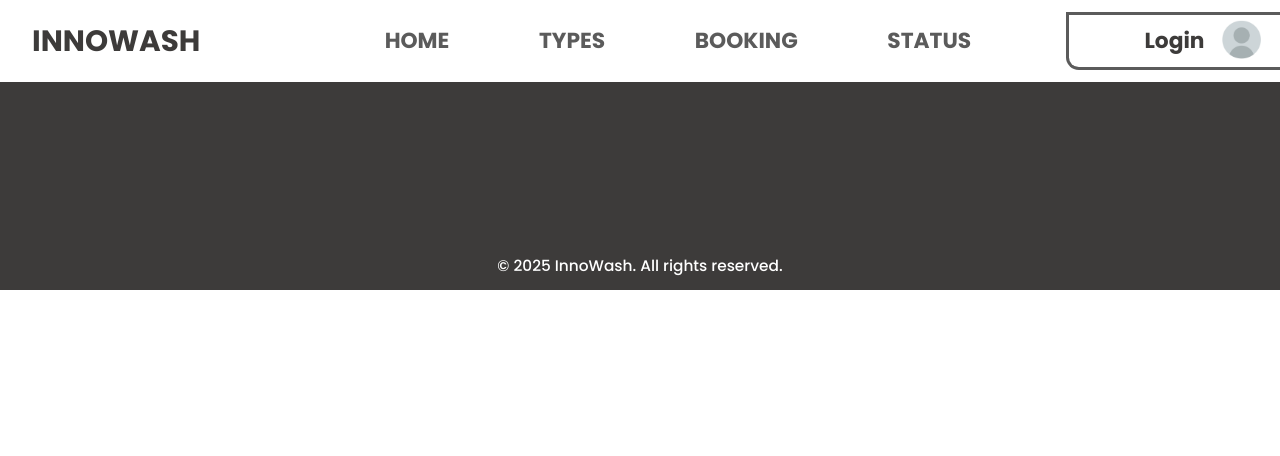
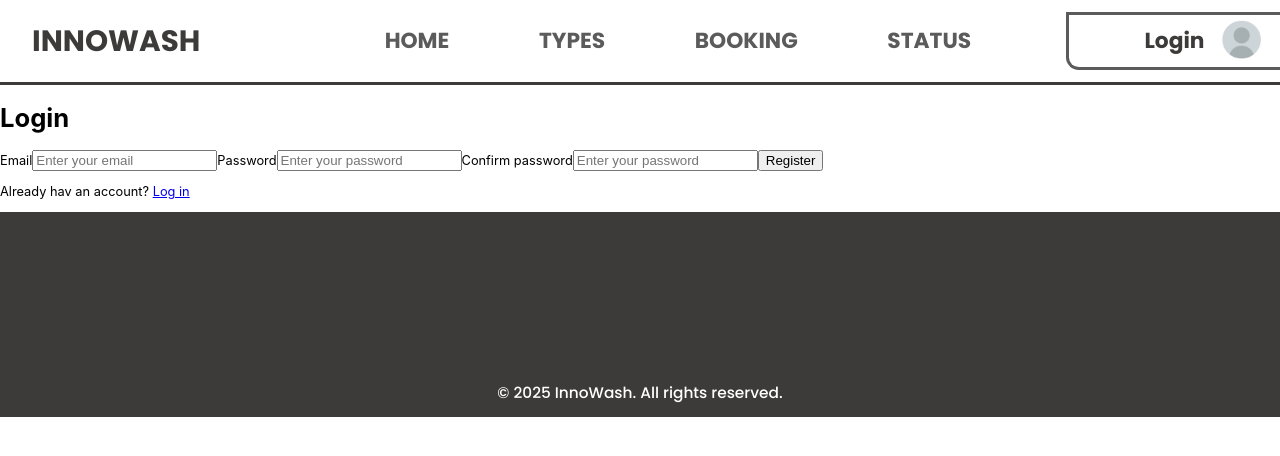
Before and after one commit to dilshadmohammed/Hack-it-Clean, a React (Create React App) app: page /register in a window 1280 px wide. Shown: the top 456 px of the page. Built offline with nearby package versions, Linux system fonts and the light colour scheme.

Commit message:
Add:Register page

```diff
--- a/src/App.js
+++ b/src/App.js
@@ -11,6 +11,7 @@ import Footer from "./components/Footer/Footer";
 import Login from "./components/pages/Auth/Login";
 import ProtectedRoute from "./components/ProtectedRoute";
 import { Toaster } from "react-hot-toast";
+import Register from "./components/pages/Auth/Register";
 
 export default function App() {
   const [isAuthenticated, setIsAuthenticated] = useState(false);
@@ -33,6 +34,7 @@ export default function App() {
         <Navbar />
         <Routes>
           <Route path="/login" element={<Login onLogin={() => setIsAuthenticated(true)} />} />
+          <Route path="/register" element={<Register onLogin={() => setIsAuthenticated(true)} />} />
           <Route path="/" element={<Home />} />
           <Route
             path="/booking"
--- a/src/components/pages/Auth/Login.js
+++ b/src/components/pages/Auth/Login.js
@@ -1,5 +1,5 @@
 import React, { useState } from "react";
-import { useNavigate } from "react-router-dom";
+import { Link, useNavigate } from "react-router-dom";
 import axiosInstance from "../../../utils/api";
 
 export default function Login({ onLogin }) {
@@ -65,7 +65,7 @@ export default function Login({ onLogin }) {
         />
         <button type="submit">Login</button>
         <p>
-          Don't have an account? <a href="#">Sign up</a>
+          Don't have an account? <Link to="/register">Sign up</Link>
         </p>
       </form>
     </div>
--- /dev/null
+++ b/src/components/pages/Auth/Register.js
@@ -0,0 +1,91 @@
+import React, { useState } from "react";
+import { Link, useNavigate } from "react-router-dom";
+import axiosInstance from "../../../utils/api";
+import toast from "react-hot-toast";
+
+export default function Register({ onLogin }) {
+  const [email, setEmail] = useState("");
+  const [password, setPassword] = useState("");
+  const [cpassword, setCPassword] = useState("");
+  const navigate = useNavigate();
+
+  const handleSubmit = async (event) => {
+    event.preventDefault();
+    toast.promise(
+        axiosInstance.post("/api/user/register/", {
+          username: email,
+          password,
+        })
+        .then((response) => {
+          if (response.data && response.data.message) {
+            Promise.resolve();
+            navigate("/login");
+          } else {
+            console.error("Login Error: No Access token");
+          }
+        })
+        .catch((err) => {
+          let errorMessage = "Login Failed, please try again";
+
+          if (err.response) {
+            if (err.response.status === 401) {
+              errorMessage = "Invalid email or password";
+            } else {
+              errorMessage = err.response.data?.message || "Login Failed, please try again";
+            }
+          }
+
+          console.error("Login Error:", err);
+          return Promise.reject(new Error(errorMessage)); // Reject for toast error message
+        }),
+        {
+          pending: "Registering new user...",
+          success: "Registration successful!",
+          error: (err) => err.message, // Dynamic error message
+        }
+      );
+
+  };
+
+  return (
+    <div className="login-container">
+      <form className="login-box" onSubmit={handleSubmit}>
+        <h1>Login</h1>
+        <label htmlFor="email">Email</label>
+        <input
+          type="text"
+          id="email"
+          name="email"
+          placeholder="Enter your email"
+          required
+          value={email}
+          onChange={(e) => setEmail(e.target.value)}
+        />
+        <label htmlFor="password">Password</label>
+        <input
+          type="password"
+          id="password"
+          name="password"
+          placeholder="Enter your password"
+          required
+          value={password}
+          onChange={(e) => setPassword(e.target.value)}
+        />
+        <label htmlFor="cpassword">Confirm password</label>
+        <input                                              //confirm password
+          type="password"
+          id="cpassword"
+          name="cpassword"
+          placeholder="Enter your password"
+          required
+          value={cpassword}
+          onChange={(e) => setCPassword(e.target.value)}
+        />
+        <button type="submit">Register</button>
+        <p>
+          Already hav an account? <Link to="/login">Log in</Link>
+        </p>
+      </form>
+    </div>
+  );
+}
```
